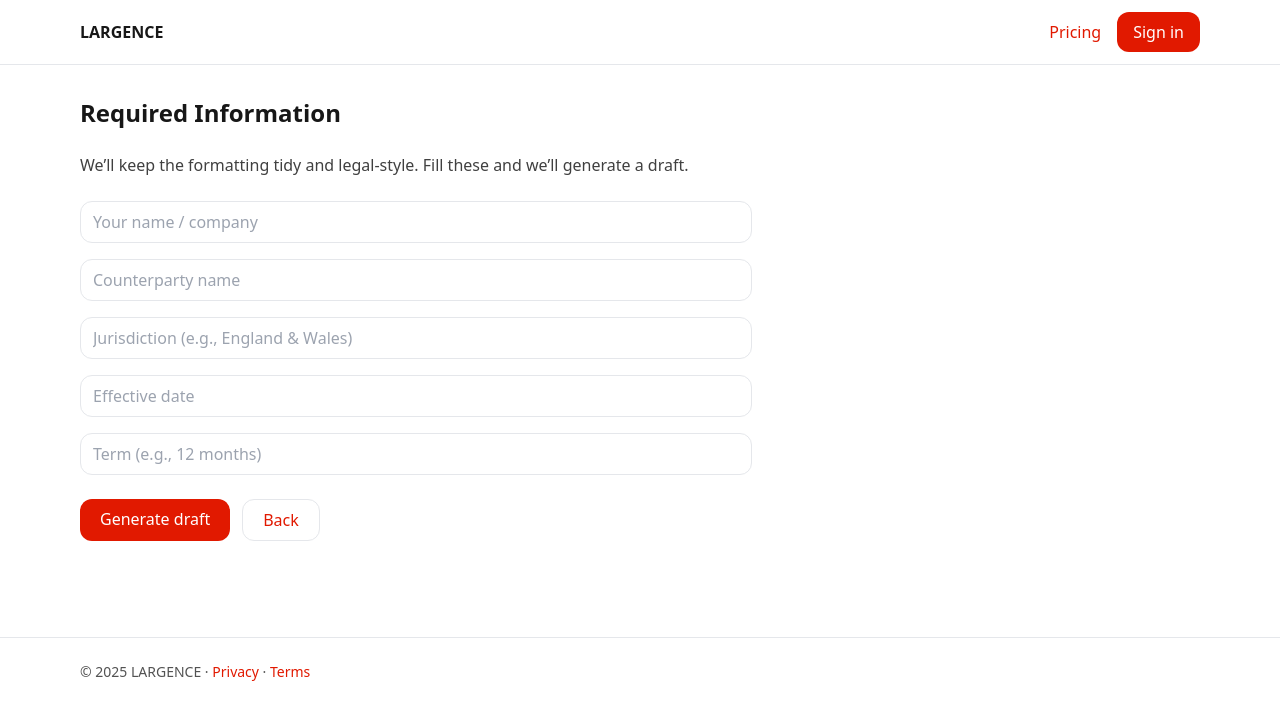
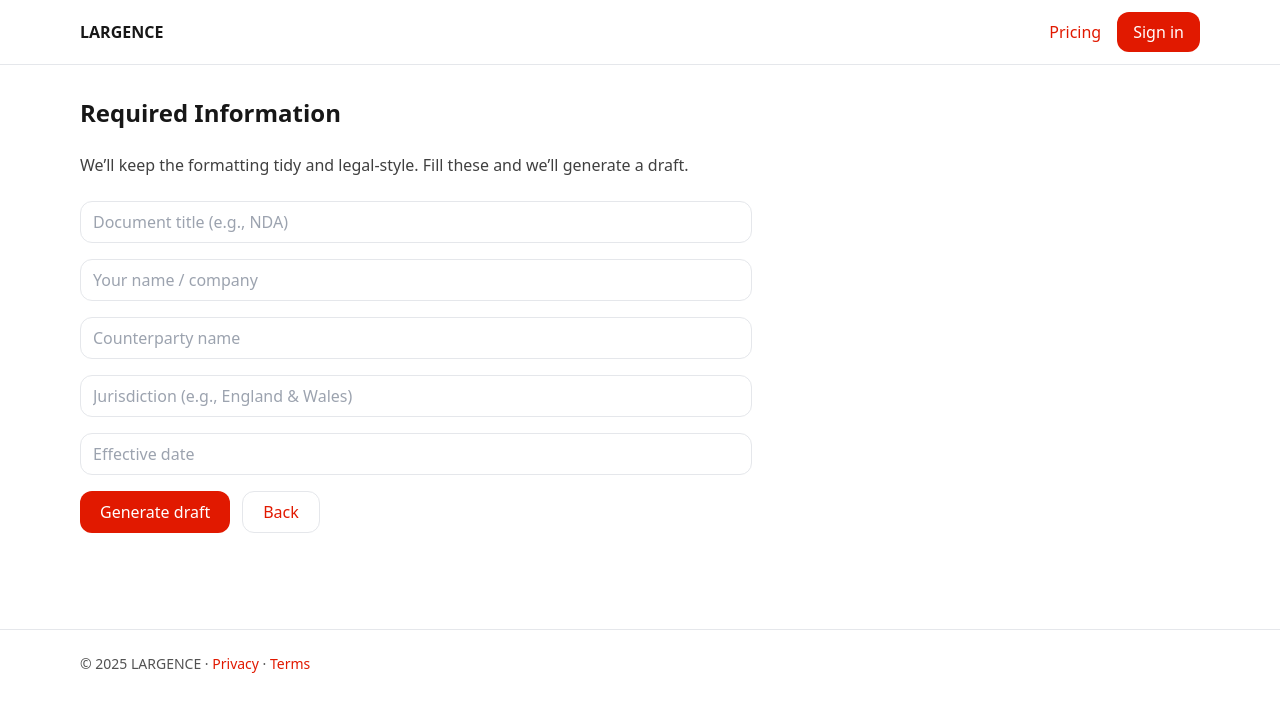
Before and after one commit to Lightcomputerstechnology/largence-tech, a Next.js app: page /app/questions in a window 1280 px wide. Shown: the top 720 px of the page. Built offline with nearby package versions, Linux system fonts and the light colour scheme.

Commit message:
Update page.tsx

```diff
--- a/src/app/app/questions/page.tsx
+++ b/src/app/app/questions/page.tsx
@@ -2,20 +2,27 @@ export default function Questions() {
   return (
     <div className="max-w-2xl space-y-6">
       <h1 className="text-2xl font-semibold">Required Information</h1>
-      <p className="text-neutral-700">We’ll keep the formatting tidy and legal-style. Fill these and we’ll generate a draft.</p>
+      <p className="text-neutral-700">
+        We’ll keep the formatting tidy and legal-style. Fill these and we’ll generate a draft.
+      </p>
 
-      <div className="grid gap-4">
-        <input className="w-full rounded-xl border px-3 py-2" placeholder="Your name / company" />
-        <input className="w-full rounded-xl border px-3 py-2" placeholder="Counterparty name" />
-        <input className="w-full rounded-xl border px-3 py-2" placeholder="Jurisdiction (e.g., England & Wales)" />
-        <input className="w-full rounded-xl border px-3 py-2" placeholder="Effective date" />
-        <input className="w-full rounded-xl border px-3 py-2" placeholder="Term (e.g., 12 months)" />
-      </div>
+      <form className="grid gap-4" method="POST" action="/api/drafts">
+        <input className="w-full rounded-xl border px-3 py-2" name="title" placeholder="Document title (e.g., NDA)" />
+        <input className="w-full rounded-xl border px-3 py-2" name="party_a" placeholder="Your name / company" />
+        <input className="w-full rounded-xl border px-3 py-2" name="party_b" placeholder="Counterparty name" />
+        <input className="w-full rounded-xl border px-3 py-2" name="jurisdiction" placeholder="Jurisdiction (e.g., England & Wales)" />
+        <input className="w-full rounded-xl border px-3 py-2" name="effective_date" placeholder="Effective date" />
 
-      <div className="flex gap-3">
-        <a href="/app/editor" className="rounded-xl bg-[var(--primary)] text-white px-5 py-2">Generate draft</a>
-        <a href="/app/prompt" className="rounded-xl border px-5 py-2">Back</a>
-      </div>
+        {/* For MVP we’ll pack the form fields into a simple content string */}
+        <input type="hidden" name="content" value="Draft will include party names, jurisdiction, and effective date." />
+
+        <div className="flex gap-3">
+          <button className="rounded-xl bg-[var(--primary)] text-white px-5 py-2">
+            Generate draft
+          </button>
+          <a href="/app/prompt" className="rounded-xl border px-5 py-2">Back</a>
+        </div>
+      </form>
     </div>
   );
 }
```
